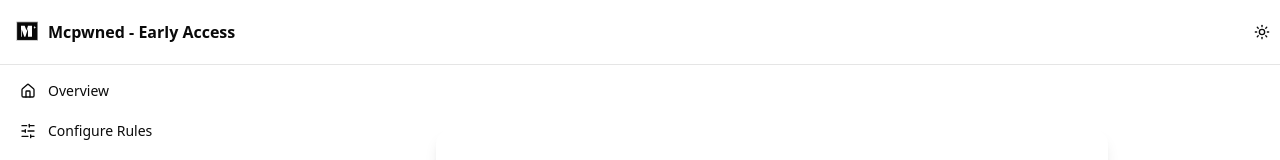
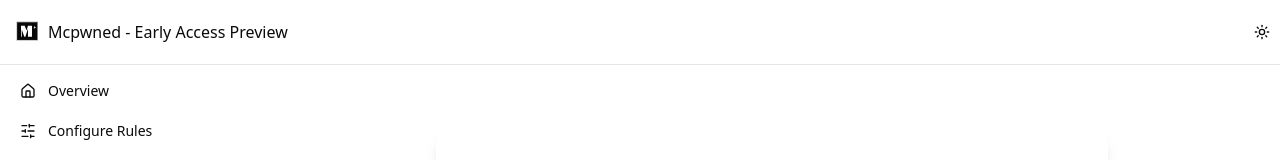
Before and after one commit to abilashraghuram/mcpwned-demo, a Next.js app in the folder frontend/: page /dashboard/about in a window 1280 px wide. Shown: the top 160 px of the page. Built offline with nearby package versions, Linux system fonts and the light colour scheme.

Commit message:
clean title

```diff
--- a/frontend/components/main-nav.tsx
+++ b/frontend/components/main-nav.tsx
@@ -10,7 +10,7 @@ export function MainNav() {
       <div className="flex gap-6 md:gap-10 ml-4">
         <Link href="/" className="flex items-center space-x-2">
           <Image src="/Mlogo.svg" alt="Mcpwned Logo" width={24} height={24} />
-          <span className="hidden font-bold sm:inline-block">Mcpwned - Early Access</span>
+          <span className="hidden sm:inline-block">Mcpwned - Early Access Preview</span>
         </Link>
       </div>
       <ThemeToggle />
```
